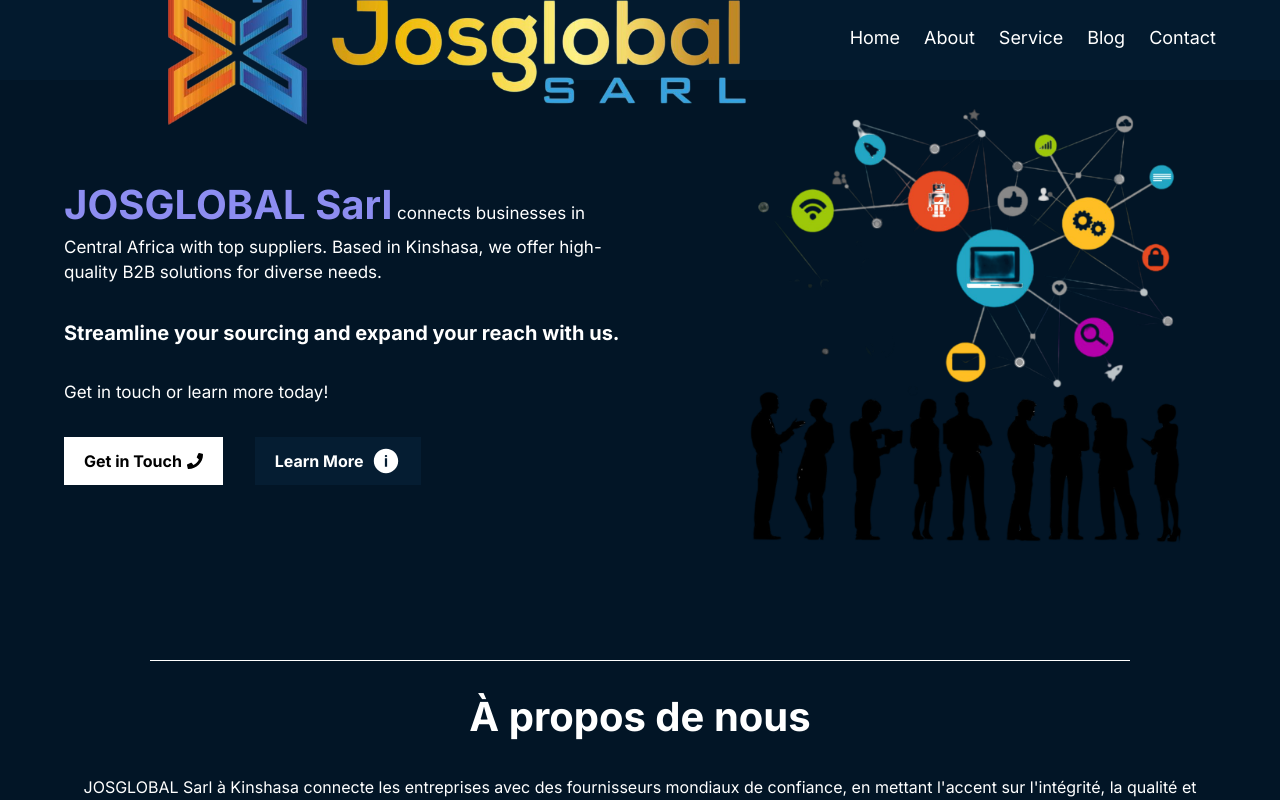
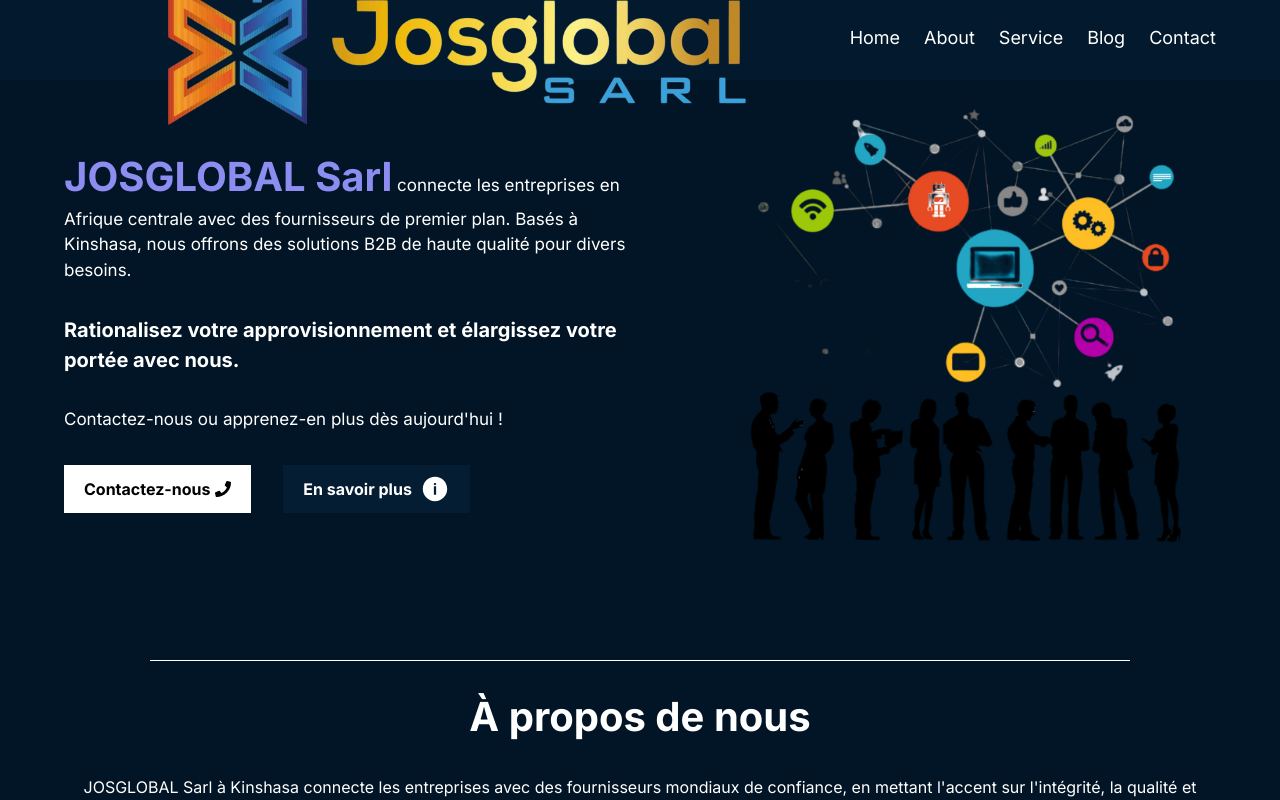
Before and after one commit to AlLubila/josglobal-sarl, a Next.js app: page / in a window 1280 px wide. Shown: the top 800 px of the page. Built offline with nearby package versions, Linux system fonts and the light colour scheme; no server answers; the database is empty.

Commit message:
Update HeroSection.tsx

```diff
--- a/src/components/section/homepage/HeroSection.tsx
+++ b/src/components/section/homepage/HeroSection.tsx
@@ -1,42 +1,43 @@
 'use client'
 
-import React from 'react'
-import Image from 'next/image'
+import React from 'react';
+import Image from 'next/image';
 import { FaPhone } from "react-icons/fa";
 import { IoIosInformationCircle } from "react-icons/io";
 
-import styles from '@/styles/section/homepage/heroSection.module.css'
+import styles from '@/styles/section/homepage/heroSection.module.css';
 import { useRouter } from 'next/navigation';
 
 export default function HeroSection() {
-  const router = useRouter()
+  const router = useRouter();
 
   const toContact = () => {
-    router.push('/contact')
+    router.push('/contact');
   }
   const toAbout = () => {
-    router.push('/about')
+    router.push('/about');
   }
+
   return (
     <div>
       <section className={styles.heroSection}>
         <div className={styles.leftPart}>
           <p>
-              <span className={styles.title}>JOSGLOBAL Sarl</span> connects
-              businesses in Central Africa with top suppliers. Based in
-              Kinshasa, we offer high-quality B2B solutions for diverse needs.
+            <span className={styles.title}>JOSGLOBAL Sarl</span> connecte
+            les entreprises en Afrique centrale avec des fournisseurs de premier plan. Basés à
+            Kinshasa, nous offrons des solutions B2B de haute qualité pour divers besoins.
           </p>
-            <p>Streamline your sourcing and expand your reach with us.</p>
-            <p>Get in touch or learn more today!</p>
+          <p>Rationalisez votre approvisionnement et élargissez votre portée avec nous.</p>
+          <p>Contactez-nous ou apprenez-en plus dès aujourd'hui !</p>
           <div className={styles.buttons}>
             <button onClick={toContact}>
-                Get in Touch{" "}
+              Contactez-nous{" "}
               <span>
                 <FaPhone />
               </span>
             </button>
             <button onClick={toAbout}>
-                Learn More{" "}
+              En savoir plus{" "}
               <span>
                 <IoIosInformationCircle size="30px" />
               </span>
@@ -47,7 +48,7 @@ export default function HeroSection() {
         <div className={styles.rightPart}>
           <Image
             src="/businessNetworking-Photoroom.png"
-              alt="Hero section image"
+            alt="Image de la section héros"
             width={500}
             height={500}
             className={styles.img}
@@ -56,5 +57,5 @@ export default function HeroSection() {
         </div>
       </section>
     </div>
-  )
+  );
 }
```
Lines whose indentation alone changed are shown as unchanged.
